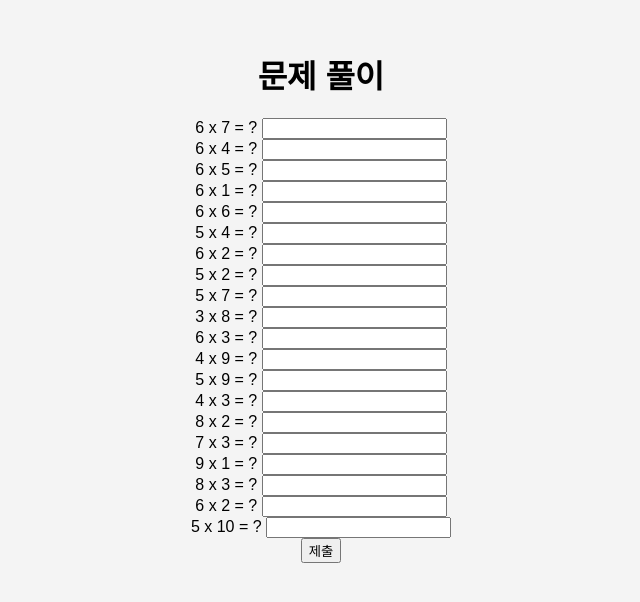
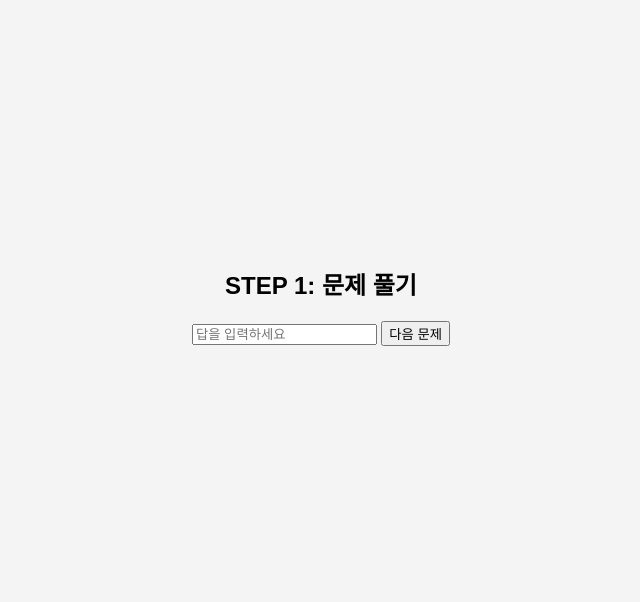
Before and after one commit to emelmusekor/multipleproto, a website built with Vite: page step1.html in a window 1280 px wide. Shown: the part 104-706 px from the top of the page, without its empty margins (319-959 px from the left). Built offline with nearby package versions, Linux system fonts and the light colour scheme.

Commit message:
Update step1.html

```diff
--- a/step1.html
+++ b/step1.html
@@ -3,18 +3,17 @@
 <head>
     <meta charset="UTF-8">
     <meta name="viewport" content="width=device-width, initial-scale=1.0">
-    <title>Step 1: 문제 풀이</title>
     <link rel="stylesheet" href="style.css">
+    <title>STEP 1</title>
 </head>
 <body>
     <div class="container">
-        <h1>문제 풀이</h1>
-        <form id="quizForm">
-            <div id="questionContainer"></div>
-            <button type="button" id="submitAnswer">제출</button>
-        </form>
-        <div id="result" style="display:none;"></div>
+        <h2>STEP 1: 문제 풀기</h2>
+        <div id="question"></div>
+        <input type="number" id="answerInput" placeholder="답을 입력하세요">
+        <button onclick="submitAnswer()">다음 문제</button>
     </div>
-    <script src="step1.js"></script>
+    <script src="multipletest.js"></script>
+    <script src="script.js"></script>
 </body>
 </html>
```
